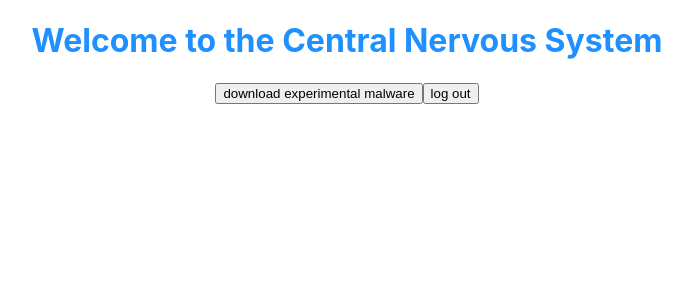
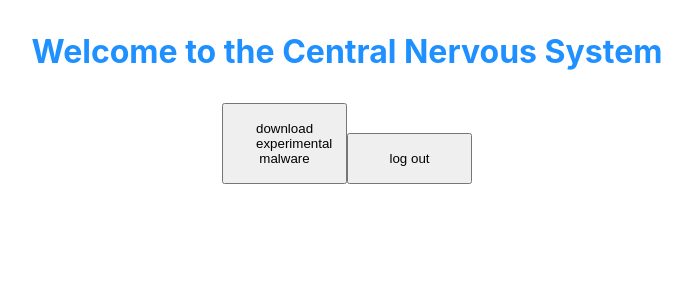
Before and after one commit to JS-Jr-Dev-Job-Board/cra-admin-app, a React (Create React App) app in the folder admin/: page / in a window 1280 px wide. Shown: the top 300 px of the page, without its empty margins (293-985 px from the left). Built offline with nearby package versions, Linux system fonts and the light colour scheme; no server answers.

Commit message:
update stylings

```diff
--- a/admin/src/App.css
+++ b/admin/src/App.css
@@ -1,3 +1,9 @@
+* {
+  margin: 0;
+  padding: 0;
+  box-sizing: border-box;
+}
+
 .App {
   text-align: center;
   color: dodgerblue;
@@ -6,6 +12,17 @@
 .App-logo {
   height: 40vmin;
   pointer-events: none;
+}
+
+body {
+  padding: 2rem;
+}
+
+button {
+  margin: 2rem 0;
+  padding: 1rem 2rem;
+  width: 125px;
+  cursor: pointer;
 }
 
 @media (prefers-reduced-motion: no-preference) {
```
